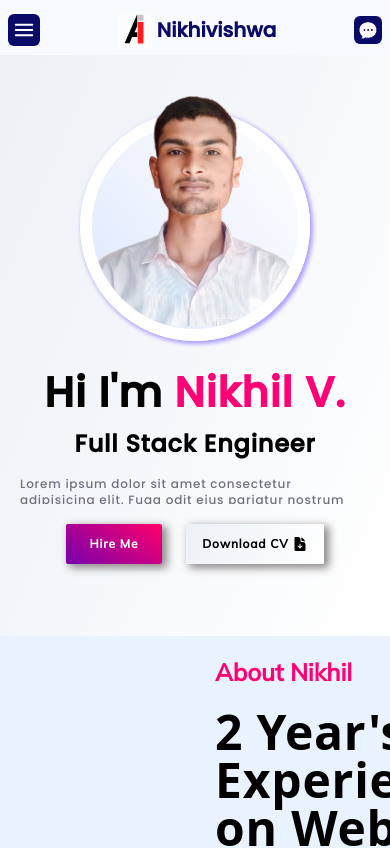
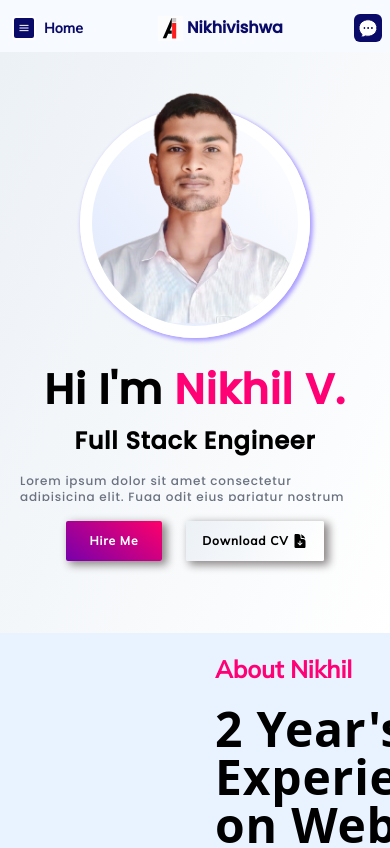
Before and after one commit to nikhivishwaa/portfolio-site, a Next.js app: page / in a window 390 px wide. Shown: the top 848 px of the page. Built offline with nearby package versions, Linux system fonts and the light colour scheme.

Commit message:
responsive

```diff
--- a/components/Navigation/Navbar.jsx
+++ b/components/Navigation/Navbar.jsx
@@ -2,9 +2,12 @@ import Image from "next/image";
 import Link from "next/link";
 import { useRouter } from "next/router";
 import styles from "@/styles/Utility.module.css";
+import Slidebar from "./Slidebar";
+import { useState } from "react";
 
 export default function Navbar() {
   const { asPath } = useRouter();
+  const [isopen, setIsOpen] = useState(false);
   const pathList = {
     "/": "Home",
     "/about": "About",
@@ -13,17 +16,28 @@ export default function Navbar() {
     "/pricing": "Pricing",
     "/blog": "Blog",
   };
+  const open = () => {
+    setIsOpen(true);
+    console.log("open");
+  };
+  const close = () => {
+    setIsOpen(false);
+    console.log("close");
+  };
   return (
     <>
       <nav className="px-2 md:px-0 sticky top-0 w-full z-10 flex justify-between md:justify-evenly bg-secondary text-primary py-2 pt-3 text-lg items-center">
-        <div className="flex bg-primary rounded-md items-center justify-center p-1 md:hidden" onClick={open}>
+        <div
+          className="flex text-primary rounded-md items-center justify-center p-1 md:hidden gap-2"
+          onClick={open}
+        >
           <svg
             xmlns="http://www.w3.org/2000/svg"
-            fill="none"
+            fill="currentColor"
             viewBox="0 0 24 24"
             strokeWidth={2}
             stroke="white"
-            className="w-6 h-6"
+            className="w-6 h-6 bg-primary p-1 rounded-[4px] border-2 border-white"
           >
             <path
               strokeLinecap="round"
@@ -31,13 +45,30 @@ export default function Navbar() {
               d="M3.75 6.75h16.5M3.75 12h16.5m-16.5 5.25h16.5"
             />
           </svg>
-        </div>
-        <div className="flex text-primary rounded-md items-center justify-center gap-1">
-          <Image height={35} width={35} src="/logo.svg" alt="logo" />
-          <span className="font-semibold font-poppins text-xl">
-            Nikhivishwa
+          <span className="capitalize font-mulish text-sm font-semibold">
+            {asPath.length > 1 ? asPath.slice(1) : "home"}
           </span>
         </div>
+        <Link href={"/"}>
+          <div className="flex text-primary rounded-md items-center justify-center gap-1">
+            <Image
+              height={35}
+              width={35}
+              src="/logo.svg"
+              alt="logo"
+              className="aspect-[1/1] w-[25px] md:w-[35px]"
+            />
+            <span className="font-semibold font-poppins text-base sm:text-xl">
+              Nikhivishwa
+            </span>
+          </div>
+        </Link>
+        <Slidebar
+          pathList={pathList}
+          asPath={asPath}
+          close={close}
+          open={isopen}
+        />
         <div
           className={`hidden md:flex gap-4 lg:gap-7 font-mulish text-base font-bold items-end ${styles.spacing}`}
         >
--- a/components/Navigation/Slidebar.jsx
+++ b/components/Navigation/Slidebar.jsx
@@ -1,9 +1,26 @@
-import React from 'react'
+import Link from "next/link";
+import React from "react";
 
-export default function Slidebar() {
+export default function Slidebar(props) {
+  const { pathList, asPath, open } = props;
+  console.log(open)
   return (
-    <div>
-
-    </div>
-  )
+    <>
+      <div className={`absolute right-0 bottom-0 p-5 gap-4 bg-screen h-full ${open ? "flex flex-col" : "hidden"}`}>
+        <span className="border-bottom-2 border-pink-300 font-mulish text-sm">
+          {Object.keys(pathList).map((key, i) => (
+            <Link href={key} key={i}>
+              <span
+                className={`capitalize underline-offset-8 decoration-2 decoration-[red] ${
+                  asPath === key ? "text-secondary" : "text-primary"
+                }`}
+              >
+                {`${pathList[key]}`};
+              </span>
+            </Link>
+          ))}
+        </span>
+      </div>
+    </>
+  );
 }
--- a/pages/_app.js
+++ b/pages/_app.js
@@ -60,7 +60,9 @@ export default function App({ Component, pageProps }) {
           poppins.variable,
         ].join(" ")}
       >
-        <Navbar />
+        <main className="relative">
+          <Navbar />
+        </main>
         <Component {...pageProps} />
         <Footer />
       </main>
```
